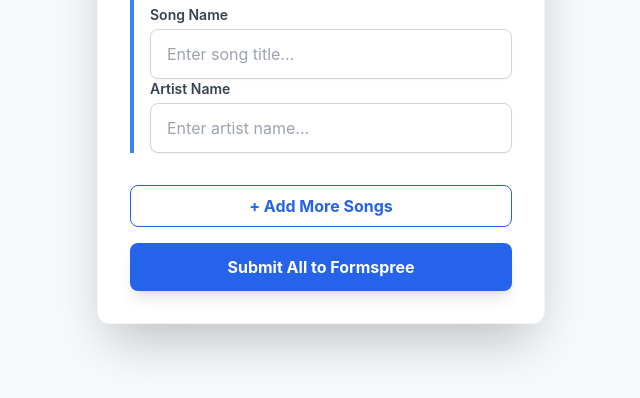
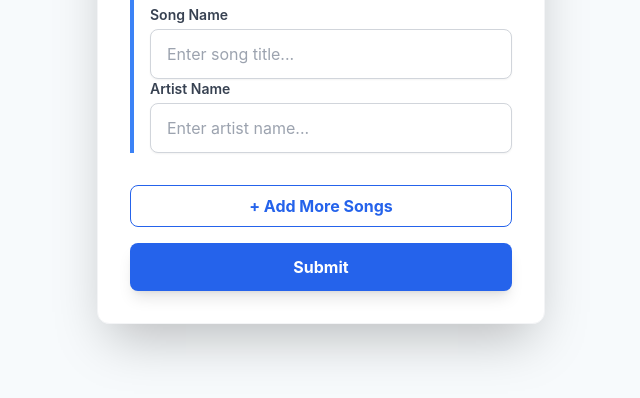
Before and after one commit to CL4575/Song-Request-Form, a plain HTML site: page index.html in a window 1280 px wide. Shown: the part 296-694 px from the top of the page, without its empty margins (319-959 px from the left). Drawn offline with nearby package versions, Linux system fonts and the light colour scheme.

Commit message:
Update index.html

```diff
--- a/index.html
+++ b/index.html
@@ -72,7 +72,7 @@
                 id="submit-button"
                 class="w-full py-3 bg-blue-600 hover:bg-blue-700 text-white font-bold rounded-lg shadow-lg transition duration-200 ease-in-out transform hover:scale-[1.01] focus:outline-none focus:ring-4 focus:ring-blue-300 disabled:opacity-50 mt-4"
             >
-                Submit All to Formspree
+                Submit
             </button>
         </form>
     </div>
```
